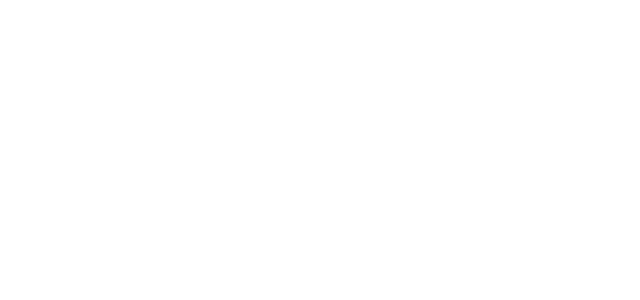
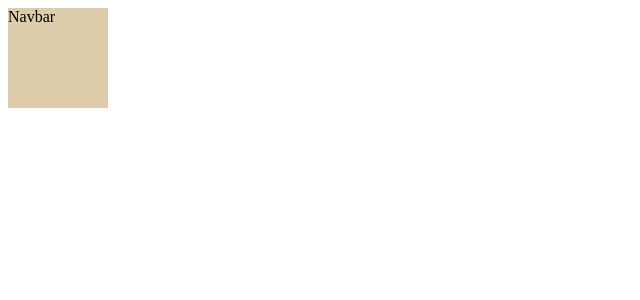
Before and after one commit to mariamdatuka/movie-quotes-app, a React (Vite) app: page / in a window 1280 px wide. Shown: the top 300 px of the page, without its empty margins (0-640 px from the left). Built offline with nearby package versions, Linux system fonts and the light colour scheme.

Commit message:
create navbar

```diff
--- a/src/App.tsx
+++ b/src/App.tsx
@@ -1,10 +1,11 @@
+import Navbar from "./components/Navbar/Navbar"
 
 
 function App() {
 
   return (
     <>
-
+     <Navbar/>
     </>
   )
 }
--- /dev/null
+++ b/src/components/Navbar/Navbar.tsx
@@ -0,0 +1,9 @@
+import { NavBox } from "./Style"
+
+const Navbar = () => {
+  return (
+    <NavBox>Navbar</NavBox>
+  )
+}
+
+export default Navbar
--- /dev/null
+++ b/src/components/Navbar/Style.ts
@@ -0,0 +1,8 @@
+import { styled } from "@mui/system";
+import { Stack } from "@mui/material";
+
+export const NavBox = styled(Stack)(({ theme })=>({
+    width:'100px',
+    height:'100px',
+    backgroundColor:`${theme.palette.primary.main}`,
+}))
--- a/src/main.tsx
+++ b/src/main.tsx
@@ -1,7 +1,7 @@
 import React from 'react'
 import ReactDOM from 'react-dom/client'
 import App from './App.tsx'
-import { ThemeProvider } from '@mui/material';
+import { ThemeProvider } from '@mui/material/styles';
 import theme from './theme.ts'
 ReactDOM.createRoot(document.getElementById('root') as HTMLElement).render(
 
--- a/src/theme.ts
+++ b/src/theme.ts
@@ -1,9 +1,13 @@
-import { createTheme } from "@mui/material";
+import { createTheme } from "@mui/material/styles";
 
-let theme=createTheme({
+const theme=createTheme({
     palette:{
-
-    }
+        primary:{
+           main:'#DDCCAA',
+           light:'#FFFFFF',
+           dark:'#E31221',
+        },
+   }
 })
 
 export default theme;
```
